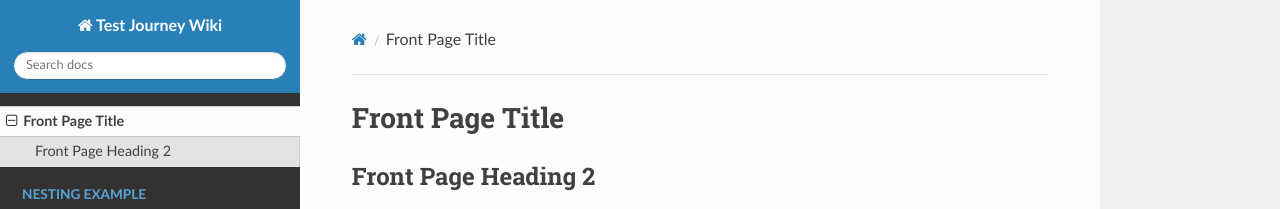
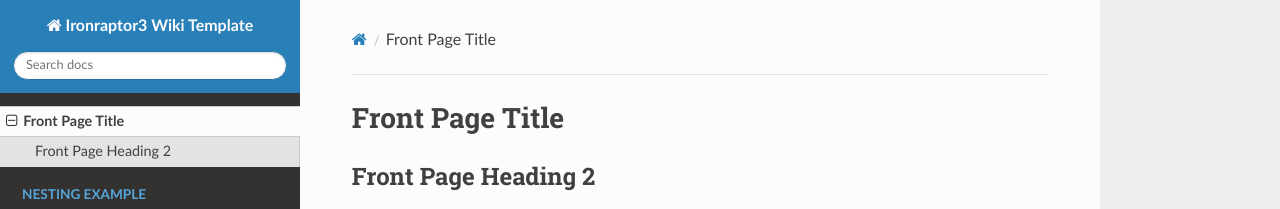
Before and after one commit to Ironraptor3/mkdocs_template, an MkDocs documentation site: the page built from docs/index.md, in a window 1280 px wide. Shown: the top 209 px of the page. Built offline with MkDocs 1.6.1, drawn with Linux system fonts in a browser that asks for light colours; nearby versions of some CDN libraries.

Commit message:
Remove all references to Journey

```diff
--- a/mkdocs.yml
+++ b/mkdocs.yml
@@ -1,4 +1,4 @@
-site_name: Test Journey Wiki
+site_name: Ironraptor3 Wiki Template
 theme:
   name: readthedocs
   prev_next_buttons_location: none
```
